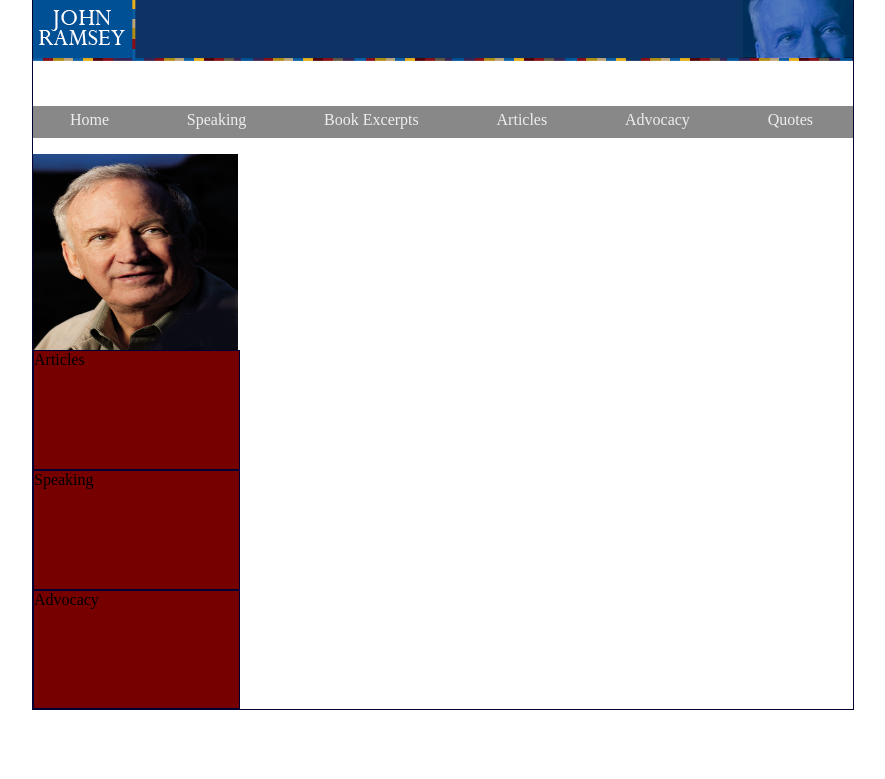
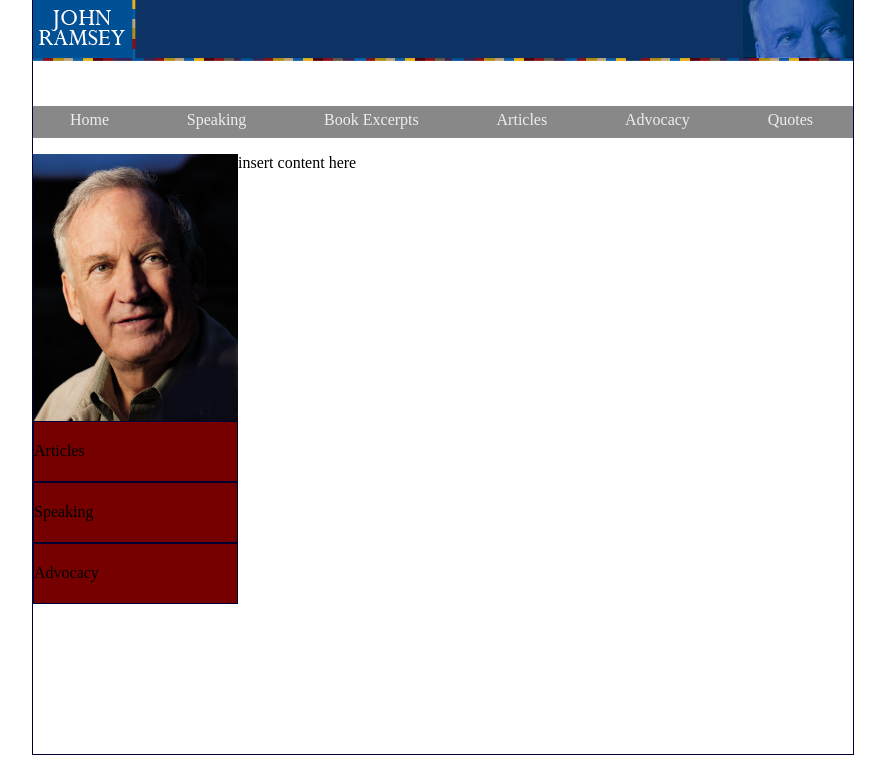
Before and after one commit to birk5437/dads_website, a PHP site: page / in a window 1280 px wide. Shown: the part 21-800 px from the top of the page, without its empty margins (197-1082 px from the left). Run offline with PHP 8.4, Linux system fonts and the light colour scheme.

Commit message:
added content page

```diff
--- /dev/null
+++ b/website/content.html
@@ -0,0 +1,3 @@
+<div id="content">
+  insert content here
+</div>
--- a/website/index.php
+++ b/website/index.php
@@ -5,7 +5,10 @@
   <body>
     <div id="wrapper">
       <?php include 'header.html'; ?>
-      <?php include 'sidebar_left.html'; ?>
+      <div id="middle-wrapper">
+        <?php include 'sidebar_left.html'; ?>
+        <?php include 'content.html'; ?>
+      </div>
     </div>
   </body>
 </html>
--- a/website/styles.css
+++ b/website/styles.css
@@ -5,6 +5,11 @@
   /*background : #fff url(images/wrapper.jpg) repeat-y; /* CHANGED/ADDED THIS */
   border : 1px solid #000033;
   margin : 20px auto;
+}
+#middle-wrapper{
+  width: 100%;
+  height: 600px;
+  display: block;
 }
 
 div#header {
@@ -14,15 +19,24 @@ div#header {
 }
 
 div#sidebar-left {
+  float: left;
+  display: block;
+  width: 25%;
   margin-top: 0;
   margin-bottom: 0;
+}
+
+div#content {
+  width: 75%
+  float: right;
+  display: block;
 }
 
 
 div#face-image img {
   display: block;
-  width: 25%;
-  height: 25%;
+  width: 100%;
+  /*height: 25%;*/
 }
 
 div#nav-menu {
@@ -42,12 +56,13 @@ div#nav-menu {
 
 .block-links-vertical li {
   display: block;
-  height: 15%;
+  padding: 10% 0;
+  /*height: 15%;*/
   background-color: #760000;
   border : 1px solid #000033;
-  width: 25%;
-  margin: 0;
-  padding: 0;
+  /*width: 25%;*/
+/*  margin: 0;
+  padding: 0;*/
 }
 
 ul#nav-links {
```
